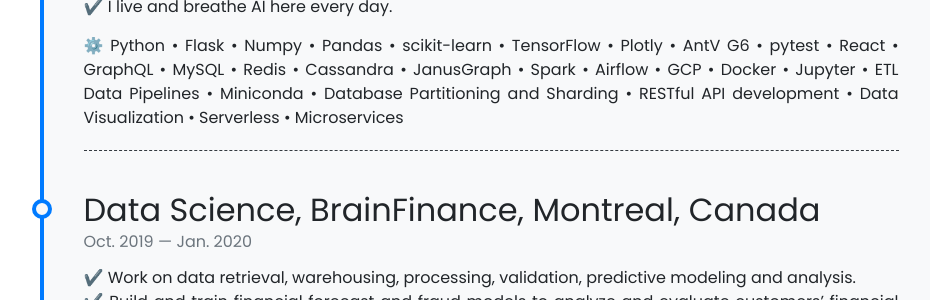
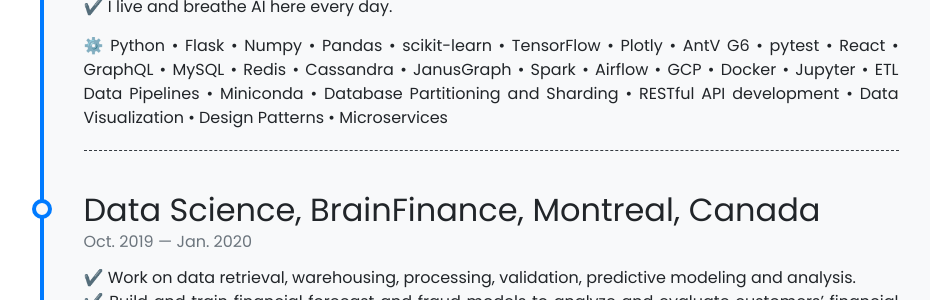
Before and after one commit to Lei-Xu/Lei-Xu.github.io, a Jekyll site: the page built from pages/about.md, in a window 1280 px wide and 900 px high, scrolled down 1371 px. Shown: the part 226-526 px from the top of the window, without its empty margins (149-1079 px from the left). Built offline with Jekyll 4.4.1, drawn with Linux system fonts in a browser that asks for light colours; nearby versions of some CDN libraries; emoji names are drawn with the system emoji font.

Commit message:
no message

```diff
--- a/_data/timeline.yml
+++ b/_data/timeline.yml
@@ -10,7 +10,7 @@
     - Develop the first architecture design and data guidelines book in the company to standardize system design and data quality; then help generalize the process into scalable platform.
     - Design and develop an universal machine learning models serving engine in pre-production.
     - I live and breathe AI here every day.
-    - Python • Flask • Numpy • Pandas • scikit-learn • TensorFlow • Plotly • AntV G6 • pytest • React • GraphQL • MySQL • Redis • Cassandra • JanusGraph • Spark • Airflow • GCP • Docker • Jupyter • ETL Data Pipelines • Miniconda • Database Partitioning and Sharding • RESTful API development • Data Visualization • Serverless • Microservices
+    - Python • Flask • Numpy • Pandas • scikit-learn • TensorFlow • Plotly • AntV G6 • pytest • React • GraphQL • MySQL • Redis • Cassandra • JanusGraph • Spark • Airflow • GCP • Docker • Jupyter • ETL Data Pipelines • Miniconda • Database Partitioning and Sharding • RESTful API development • Data Visualization • Design Patterns • Microservices
 
 - title: Data Science, BrainFinance, Montreal, Canada
   from: Oct. 2019
```
